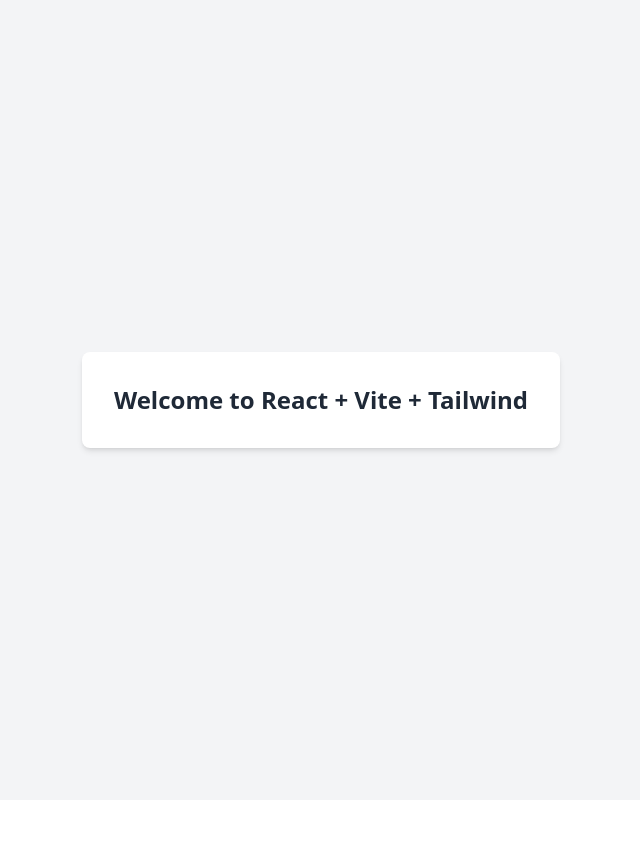
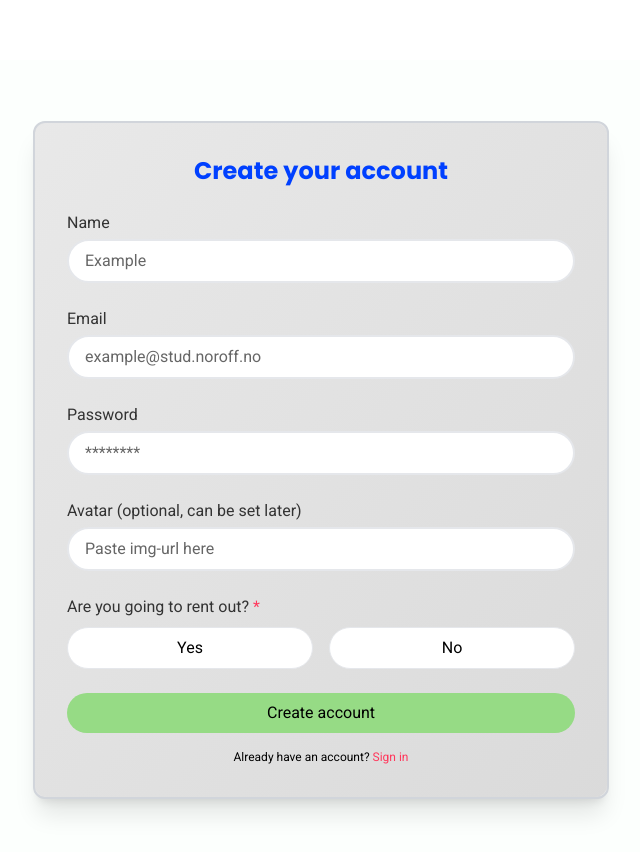
Before and after one commit to utviklern/exam2_utviklern, a React (Vite) app: page /register in a window 1280 px wide. Shown: the top 852 px of the page, without its empty margins (319-959 px from the left). Before the commit the page ends 800 px from the top, so only its background shows below. Built offline with nearby package versions, Linux system fonts and the light colour scheme.

Commit message:
fikset registrering med skjema, validering, styiling feilmeldinger m.m

```diff
--- a/index.html
+++ b/index.html
@@ -3,7 +3,8 @@
   <head>
     <meta charset="UTF-8" />
     <meta name="viewport" content="width=device-width, initial-scale=1.0" />
-    <title>React + Vite + Tailwind</title>
+    <title>Holidaze</title>
+    <link href="https://fonts.googleapis.com/css2?family=Poppins:wght@700&family=Roboto:wght@400;500;700&display=swap" rel="stylesheet">
   </head>
   <body>
     <div id="root"></div>
--- a/src/App.jsx
+++ b/src/App.jsx
@@ -1,13 +1,19 @@
-import React from 'react'
+// App.jsx
+import { Routes, Route } from "react-router-dom";
+import Home from "./pages/Home";
+import Register from "./pages/Register";
+import Navbar from "./components/Navbar";
 
 function App() {
   return (
-    <div className="min-h-screen bg-gray-100 flex items-center justify-center">
-      <div className="bg-white p-8 rounded-lg shadow-md">
-        <h1 className="text-2xl font-bold text-gray-800">Welcome to React + Vite + Tailwind</h1>
-      </div>
-    </div>
-  )
+    <>
+      <Navbar />
+      <Routes>
+        <Route path="/" element={<Home />} />
+        <Route path="/register" element={<Register />} />
+      </Routes>
+    </>
+  );
 }
 
-export default App
+export default App;
--- a/src/components/Navbar.jsx
+++ b/src/components/Navbar.jsx
@@ -0,0 +1,9 @@
+import React from "react";
+
+export default function Navbar() {
+  return (
+    <nav className="bg-blue-600 text-white p-4">
+      <h1 className="text-lg font-bold">Holidaze</h1>
+    </nav>
+  );
+}
--- a/src/index.jsx
+++ b/src/index.jsx
@@ -1,10 +1,15 @@
-import React from 'react'
-import ReactDOM from 'react-dom/client'
-import App from './App'
-import './index.css'
+// index.jsx
+import React from "react";
+import ReactDOM from "react-dom/client";
+import App from "./App";
+import "./index.css";
+import { BrowserRouter } from "react-router-dom";
 
-ReactDOM.createRoot(document.getElementById('root')).render(
+
+ReactDOM.createRoot(document.getElementById("root")).render(
   <React.StrictMode>
-    <App />
+    <BrowserRouter>
+      <App />
+    </BrowserRouter>
   </React.StrictMode>
-)
+);
--- a/src/pages/Home.jsx
+++ b/src/pages/Home.jsx
@@ -0,0 +1,5 @@
+import React from "react";
+
+export default function Home() {
+  return <div className="p-8 text-center">Home page</div>;
+}
--- /dev/null
+++ b/src/pages/Register.jsx
@@ -0,0 +1,249 @@
+import React, { useState } from "react";
+
+export default function Register() {
+  // Skjemadata
+  const [formData, setFormData] = useState({
+    name: "",
+    email: "",
+    password: "",
+    avatar: "",
+    venueManager: null,
+  });
+
+  // Feilmeldinger og loading state
+  const [message, setMessage] = useState(null);
+  const [loading, setLoading] = useState(false);
+  const [errorField, setErrorField] = useState(null);
+
+  async function handleSubmit(e) {
+    e.preventDefault();
+    setLoading(true);
+    setMessage(null);
+    setErrorField(null);
+
+    // Sjekker om det er en gyldig e-post
+    const emailRegex = /^[^\s@]+@[^\s@]+\.[^\s@]+$/;
+    if (!emailRegex.test(formData.email)) {
+      setMessage(" enter a valid @stud.noroff.no email address.");
+      setErrorField("email");
+      setLoading(false);
+      return;
+    }
+
+    // Sjekker noroff mail
+    if (!formData.email.endsWith("@stud.noroff.no")) {
+      setMessage("Email must end with '@stud.noroff.no'.");
+      setErrorField("email");
+      setLoading(false);
+      return;
+    }
+
+    // Sjekker lengde på passord
+    if (formData.password.length < 8) {
+      setMessage("Password must be at least 8 characters.");
+      setErrorField("password");
+      setLoading(false);
+      return;
+    }
+
+    // Sjekker om man er venue manager
+    if (formData.venueManager === null) {
+      setMessage("select if youre going to rent out or not.");
+      setErrorField("venueManager");
+      setLoading(false);
+      return;
+    }
+
+    // Lager objekt for API
+    const user = {
+      name: formData.name,
+      email: formData.email,
+      password: formData.password,
+      avatar: formData.avatar
+        ? { url: formData.avatar, alt: "User avatar" }
+        : {
+            url: "https://cdn.pixabay.com/photo/2017/11/10/05/48/user-2935527_960_720.png",
+            alt: "Default user avatar, credit: raphaelsilva at pixabay.com",
+          },
+      venueManager: formData.venueManager,
+    };
+
+    try {
+      // Registrerer bruker
+      const res = await fetch("https://v2.api.noroff.dev/auth/register", {
+        method: "POST",
+        headers: { "Content-Type": "application/json" },
+        body: JSON.stringify(user),
+      });
+
+      const data = await res.json();
+
+      // Håndterer feil fra API
+      if (!res.ok) {
+        const errMsg = data.errors?.[0]?.message || "Registration failed.";
+        if (
+          errMsg.toLowerCase().includes("email") ||
+          errMsg.toLowerCase().includes("name") ||
+          errMsg === "Profile already exists"
+        ) {
+          throw new Error("Username or email is already in use");
+        }
+        throw new Error(errMsg);
+      }
+
+      setMessage("Account created successfully!");
+    } catch (err) {
+      setMessage(err.message);
+    } finally {
+      setLoading(false);
+    }
+  }
+
+  return (
+    <div className="min-h-screen flex items-center justify-center bg-background px-4">
+      <div className="bg-card p-8 rounded-xl shadow-xl w-full max-w-xl relative border-2 border-gray-300">
+        <div className="absolute inset-0 bg-gradient-to-br from-white/10 to-black/5 rounded-xl"></div>
+        <div className="relative z-10">
+          <h1 className="font-poppins text-2xl font-bold text-center text-blue mb-6">
+            Create your account
+          </h1>
+
+          {/* feilmelding */}
+          {message && (
+            <div className="mb-4 text-sm text-center text-red font-sans">
+              {message}
+            </div>
+          )}
+
+          {/* Skjema for å registrering */}
+          <form onSubmit={handleSubmit} className="space-y-6 font-sans">
+            {/* brukernavn */}
+            <div>
+              <label className="text-primaryText block mb-1">Name</label>
+              <input
+                type="text"
+                name="name"
+                value={formData.name}
+                onChange={(e) =>
+                  setFormData({ ...formData, name: e.target.value })
+                }
+                required
+                className={`w-full px-4 py-2 border-2 rounded-full bg-white text-primaryText placeholder:text-placeholder focus:outline-none focus:border-greenDark focus:ring-1 focus:ring-greenDark ${
+                  errorField === "name" ? "border-red" : ""
+                }`}
+                placeholder="Example"
+              />
+            </div>
+
+            {/* mail */}
+            <div>
+              <label className="text-primaryText block mb-1">Email</label>
+              <input
+                type="email"
+                name="email"
+                value={formData.email}
+                onChange={(e) => {
+                  setFormData({ ...formData, email: e.target.value });
+                  setErrorField(null);
+                  setMessage(null);
+                }}
+                required
+                className={`w-full px-4 py-2 border-2 rounded-full bg-white text-primaryText placeholder:text-placeholder focus:outline-none focus:border-greenDark focus:ring-1 focus:ring-greenDark ${
+                  errorField === "email" ? "border-red" : ""
+                }`}
+                placeholder="example@stud.noroff.no"
+              />
+            </div>
+
+            {/* Passord */}
+            <div>
+              <label className="text-primaryText block mb-1">Password</label>
+              <input
+                type="password"
+                name="password"
+                value={formData.password}
+                onChange={(e) =>
+                  setFormData({ ...formData, password: e.target.value })
+                }
+                required
+                className={`w-full px-4 py-2 border-2 rounded-full bg-white text-primaryText placeholder:text-placeholder focus:outline-none focus:border-greenDark focus:ring-1 focus:ring-greenDark ${
+                  errorField === "password" ? "border-red" : ""
+                }`}
+                placeholder="********"
+              />
+            </div>
+
+            {/* Avatar */}
+            <div>
+              <label className="text-primaryText block mb-1">
+                Avatar (optional, can be set later)
+              </label>
+              <input
+                type="url"
+                name="avatar"
+                value={formData.avatar}
+                onChange={(e) =>
+                  setFormData({ ...formData, avatar: e.target.value })
+                }
+                className={`w-full px-4 py-2 border-2 rounded-full bg-white text-primaryText placeholder:text-placeholder focus:outline-none focus:border-greenDark focus:ring-1 focus:ring-greenDark ${
+                  errorField === "avatar" ? "border-red" : ""
+                }`}
+                placeholder="Paste img-url here"
+              />
+            </div>
+
+            {/* Venue manager knapper*/}
+            <div>
+              <label className="text-primaryText block mb-2">
+                Are you going to rent out? <span className="text-red">*</span>
+              </label>
+              <div className="flex gap-4">
+                <button
+                  type="button"
+                  onClick={() => setFormData({ ...formData, venueManager: true })}
+                  className={`w-1/2 py-2 rounded-full border ${
+                    formData.venueManager === true
+                      ? "bg-black text-white"
+                      : "bg-white text-black"
+                  } ${errorField === "venueManager" ? "border-red" : ""}`}
+                >
+                  Yes
+                </button>
+                <button
+                  type="button"
+                  onClick={() =>
+                    setFormData({ ...formData, venueManager: false })
+                  }
+                  className={`w-1/2 py-2 rounded-full border ${
+                    formData.venueManager === false
+                      ? "bg-black text-white"
+                      : "bg-white text-black"
+                  } ${errorField === "venueManager" ? "border-red" : ""}`}
+                >
+                  No
+                </button>
+              </div>
+            </div>
+
+            {/* Submit */}
+            <button
+              type="submit"
+              disabled={loading}
+              className="w-full py-2 bg-green text-black rounded-full hover:bg-greenDark"
+            >
+              {loading ? "Creating..." : "Create account"}
+            </button>
+          </form>
+
+          {/* Login link */}
+          <p className="text-xs text-center mt-4">
+            Already have an account?{" "}
+            <a href="/login" className="text-red hover:underline">
+              Sign in
+            </a>
+          </p>
+        </div>
+      </div>
+    </div>
+  );
+}
--- a/tailwind.config.js
+++ b/tailwind.config.js
@@ -2,7 +2,22 @@
 module.exports = {
   content: ["./src/**/*.{js,jsx,ts,tsx,html}"],
   theme: {
-    extend: {},
+    extend: {
+      fontFamily: {
+        sans: ['Roboto', 'ui-sans-serif', 'system-ui'],
+        poppins: ['Poppins', 'sans-serif'],
+      },
+      colors: {
+        red: "#FF385C",
+        green: "#96DB85",
+        greenDark: "#7EB36D",
+        background: "#FCFFFD",
+        card: "#E6E6E6",
+        primaryText: "#333333",
+        blue: "#0040FF",
+        placeholder: "#666666",
+      },
+    },
   },
   plugins: [],
 };
```
Also changed, not shown: src/pages/Signup.jsx (deleted).
